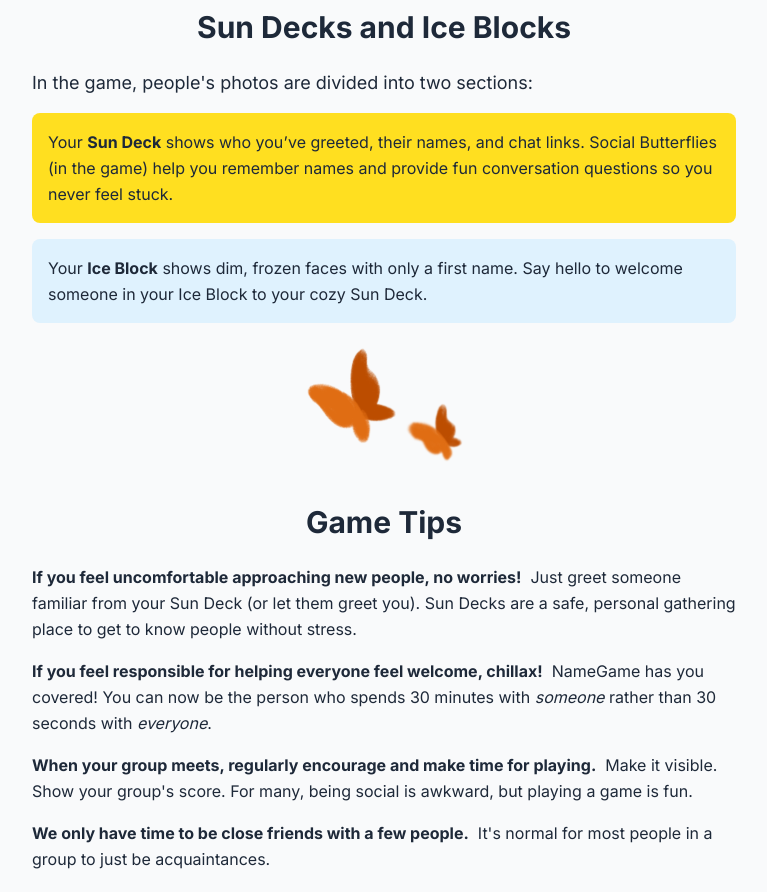
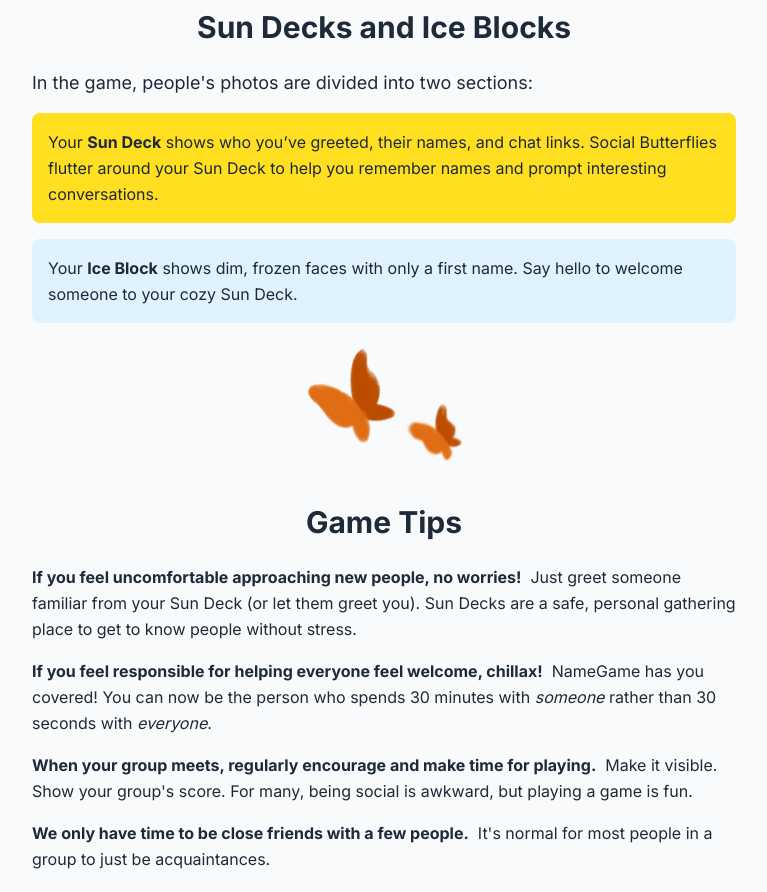
Before and after one commit to aspiringx/namegame, a Next.js app: page / in a window 1280 px wide. Shown: the part 2377-3269 px from the top of the page, without its empty margins (256-1023 px from the left). Built offline with nearby package versions, Linux system fonts and the light colour scheme; no server answers.

Commit message:
More home updates

```diff
--- a/src/app/page.tsx
+++ b/src/app/page.tsx
@@ -153,12 +153,12 @@ export default function Home() {
           <p className="text-lg mb-4">In the game, people's photos are divided into two sections:</p>
           <p className="mb-4 bg-yellow-300 p-4 rounded-lg">
             Your <b>Sun Deck</b> shows who you’ve greeted, their names, and chat
-            links. Social Butterflies (in the game) help you remember names and
-            provide fun conversation questions so you never feel stuck.
+            links. Social Butterflies flutter around your Sun Deck to help you
+            remember names and prompt interesting conversations.
           </p>
           <p className="mb-4 bg-sky-100 p-4 rounded-lg">
             Your <b>Ice Block</b> shows dim, frozen faces with only a first name.
-            Say hello to welcome someone in your Ice Block to your cozy Sun Deck.
+            Say hello to welcome someone to your cozy Sun Deck.
           </p>
           <Image
             src="/images/butterflies.png"
```
